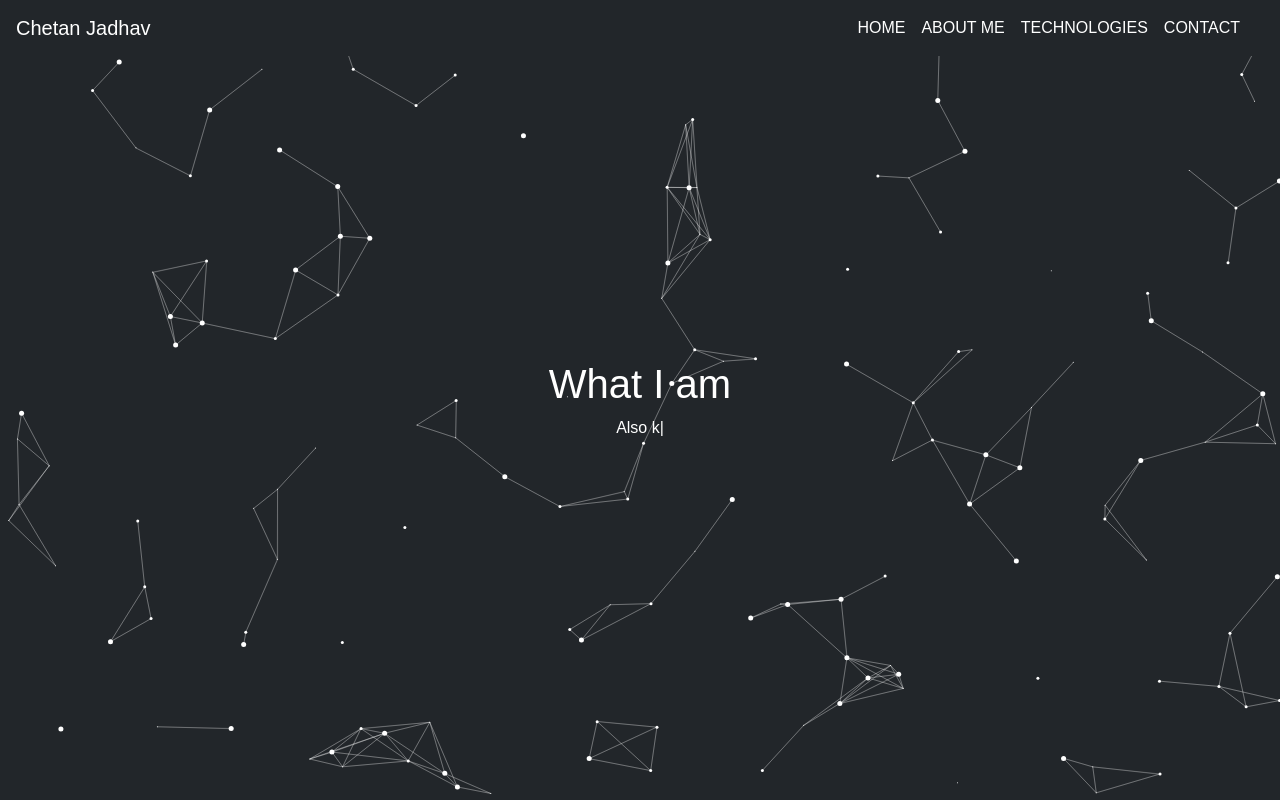
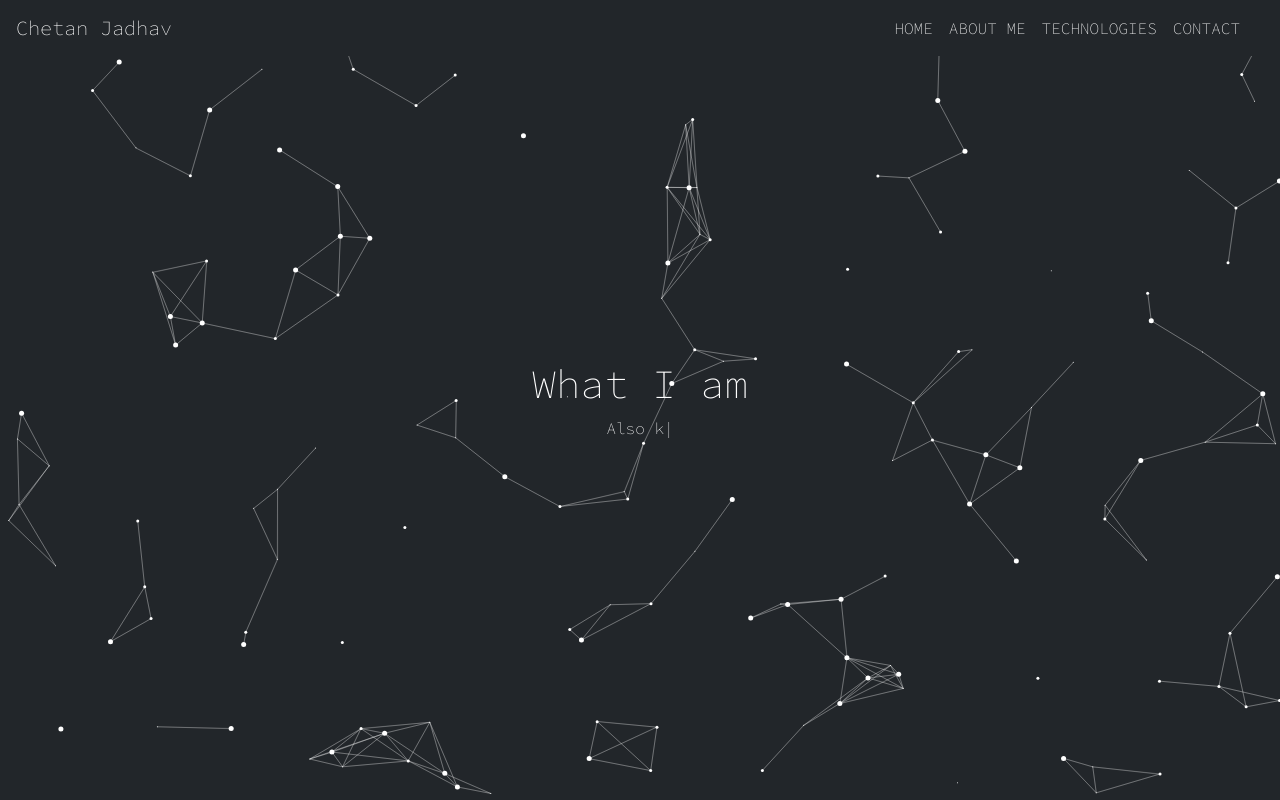
Before and after one commit to chetanj58/my-portfolio, a React (Create React App) app: page / in a window 1280 px wide. Shown: the top 800 px of the page. Built offline with nearby package versions, Linux system fonts and the light colour scheme; a web font is replaced by a local one.

Commit message:
header links css changes done

```diff
--- a/package.json
+++ b/package.json
@@ -6,6 +6,7 @@
     "@testing-library/jest-dom": "^5.14.1",
     "@testing-library/react": "^12.0.0",
     "@testing-library/user-event": "^13.2.1",
+    "axios": "^0.25.0",
     "bootstrap": "^5.1.3",
     "devicon-react-svg": "^0.2.3",
     "raf": "^3.4.1",
--- a/public/index.html
+++ b/public/index.html
@@ -9,37 +9,14 @@
       name="description"
       content="Chetan Jadhav Portfolio using ReactJs Javascript library"
     />
-    <link rel="shortcut icon" href="/favicon.ico" type="image/x-icon">
-<link rel="icon" href="/favicon.ico" type="image/x-icon">
+    <link rel="shortcut icon" href="/favicon.ico" type="image/x-icon" />
+    <link rel="icon" href="/favicon.ico" type="image/x-icon" />
     <link rel="apple-touch-icon" href="%PUBLIC_URL%/logo192.png" />
-    <!--
-      manifest.json provides metadata used when your web app is installed on a
-      user's mobile device or desktop. See https://developers.google.com/web/fundamentals/web-app-manifest/
-    -->
     <link rel="manifest" href="%PUBLIC_URL%/manifest.json" />
-    <!--
-      Notice the use of %PUBLIC_URL% in the tags above.
-      It will be replaced with the URL of the `public` folder during the build.
-      Only files inside the `public` folder can be referenced from the HTML.
-
-      Unlike "/favicon.ico" or "favicon.ico", "%PUBLIC_URL%/favicon.ico" will
-      work correctly both with client-side routing and a non-root public URL.
-      Learn how to configure a non-root public URL by running `npm run build`.
-    -->
     <title>Chetan Jadhav Portfolio</title>
   </head>
   <body>
     <noscript>You need to enable JavaScript to run this app.</noscript>
     <div id="root"></div>
-    <!--
-      This HTML file is a template.
-      If you open it directly in the browser, you will see an empty page.
-
-      You can add webfonts, meta tags, or analytics to this file.
-      The build step will place the bundled scripts into the <body> tag.
-
-      To begin the development, run `npm start` or `yarn start`.
-      To create a production bundle, use `npm run build` or `yarn build`.
-    -->
   </body>
 </html>
--- a/src/App.css
+++ b/src/App.css
@@ -1,6 +1,10 @@
 @import url("https://fonts.googleapis.com/css2?family=Bigelow+Rules&display=swap");
-.App {
+@import url('https://fonts.googleapis.com/css2?family=Source+Code+Pro:ital,wght@0,200;1,300&display=swap');
+/* .App {
   font-family: "Nunito", sans-serif;
+} */
+.App{
+  font-family: 'Source Code Pro', monospace;
 }
 :root {
   --nav-color: hsl(210, 11%, 15%);
--- a/src/screens/navigationBar/navigation.css
+++ b/src/screens/navigationBar/navigation.css
@@ -12,5 +12,9 @@
   filter: invert(1);
 }
 .links a:hover {
-  background-color: var(--font-color-hover);
+  /* background-color: var(--font-color-hover); */
+  border-bottom: 4px solid var(--font-color-hover);
+ letter-spacing: 2px;
+ font-size: 15px;
+ transition: all 0.5s;
 }
```
Also changed, not shown: 1 other file (tests, documents, lock files or other folders).
